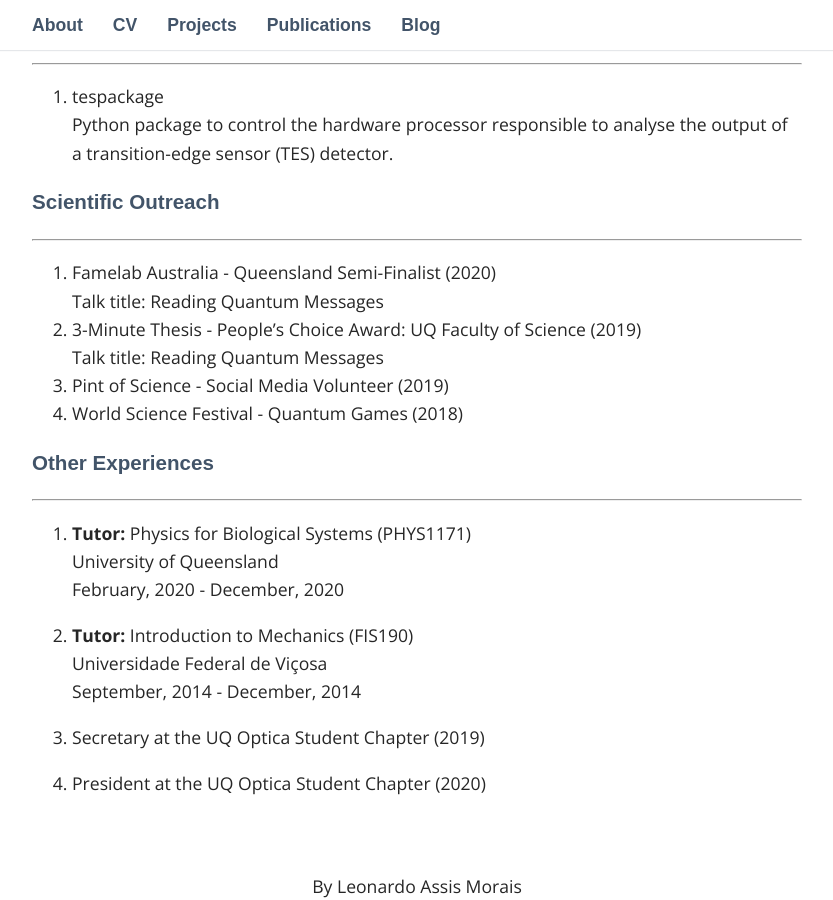
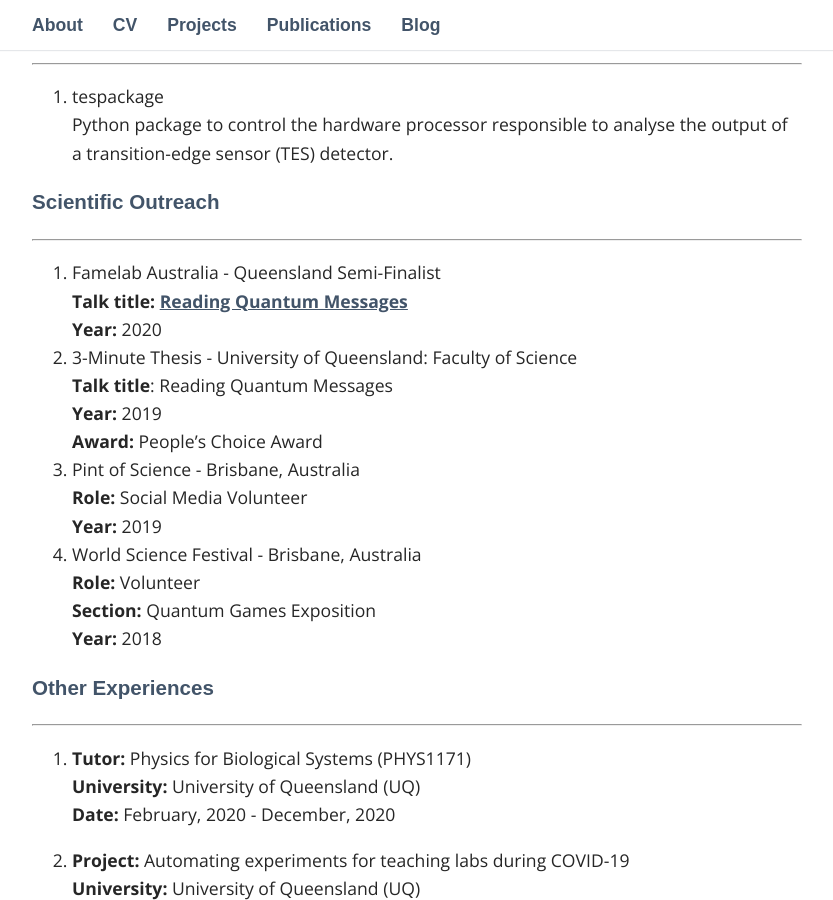
Before and after one commit to Leo-am/Leo-am.github.io, a Jekyll site: the page built from _pages/02_cv.md, in a window 1280 px wide and 900 px high, scrolled down 1529 px. Shown: the whole window, without its empty margins (223-1056 px from the left). Built offline with Jekyll 4.4.1, drawn with Linux system fonts in a browser that asks for light colours; some web fonts are replaced; some of the changed text lies outside the part shown.

Commit message:
update CV

```diff
--- a/_pages/02_cv.md
+++ b/_pages/02_cv.md
@@ -60,12 +60,20 @@ __Institute:__ Instituto Federal Fluminense - Campus Bom Jesus do Itabapoana
 
 ---
 
-1. Famelab Australia - Queensland Semi-Finalist (2020) <br>
-    Talk title: Reading Quantum Messages
-2. 3-Minute Thesis - People's Choice Award: UQ Faculty of Science (2019) <br>
-    Talk title: Reading Quantum Messages
-3. Pint of Science - Social Media Volunteer (2019) <br>
-4. World Science Festival - Quantum Games (2018)
+1. Famelab Australia - Queensland Semi-Finalist <br>
+    __Talk title:__ [Reading Quantum Messages](https://www.youtube.com/watch?v=e6aIHz8TffM) <br>
+    __Year:__ 2020
+2. 3-Minute Thesis - University of Queensland: Faculty of Science <br>
+    __Talk title__: Reading Quantum Messages <br>
+    __Year:__ 2019 <br>
+    __Award:__ People's Choice Award
+3. Pint of Science - Brisbane, Australia <br>
+    __Role:__ Social Media Volunteer <br>
+    __Year:__ 2019 <br>
+4. World Science Festival - Brisbane, Australia <br>
+    __Role:__ Volunteer <br>
+    __Section:__ Quantum Games Exposition <br>
+    __Year:__ 2018
 
 
 ### Other Experiences
@@ -74,13 +82,17 @@ __Institute:__ Instituto Federal Fluminense - Campus Bom Jesus do Itabapoana
 
 
 1. __Tutor:__  Physics for Biological Systems (PHYS1171) <br>
-University of Queensland <br>
-February, 2020 - December, 2020
+    __University:__ University of Queensland (UQ) <br>
+    __Date:__ February, 2020 - December, 2020
 
-2. __Tutor:__ Introduction to Mechanics (FIS190) <br>
-Universidade Federal de Viçosa <br>
-September, 2014 - December, 2014
+2. __Project:__ Automating experiments for teaching labs during COVID-19 <br>
+    __University:__ University of Queensland (UQ) <br>
+    __Date:__ October. 2020 - December, 2020
+
+2. President at the UQ Optica Student Chapter (2020)
 
 3. Secretary at the UQ Optica Student Chapter (2019)
 
-4. President at the UQ Optica Student Chapter (2020)
+4. __Tutor:__ Introduction to Mechanics (FIS190) <br>
+    __University:__ Universidade Federal de Viçosa (UFV) <br>
+    __Date:__ September, 2014 - December, 2014
```
